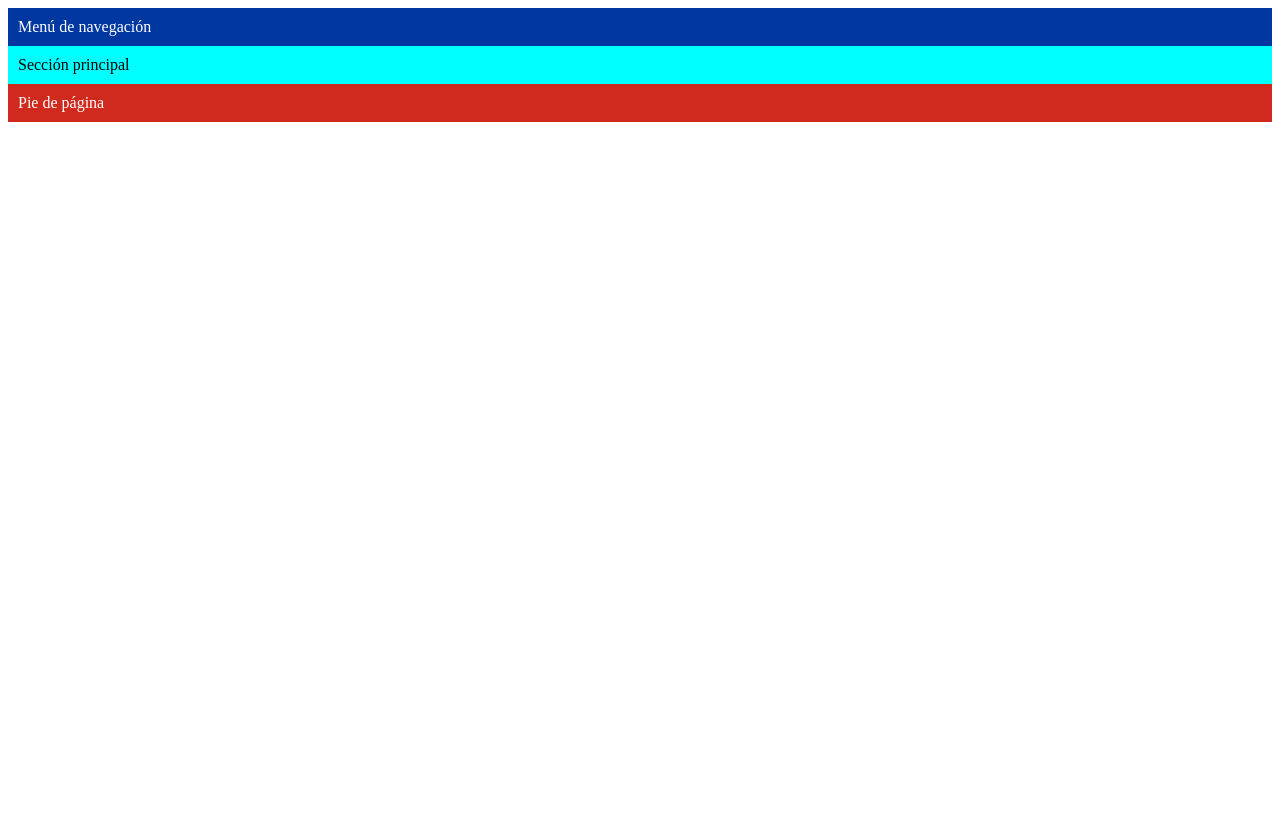
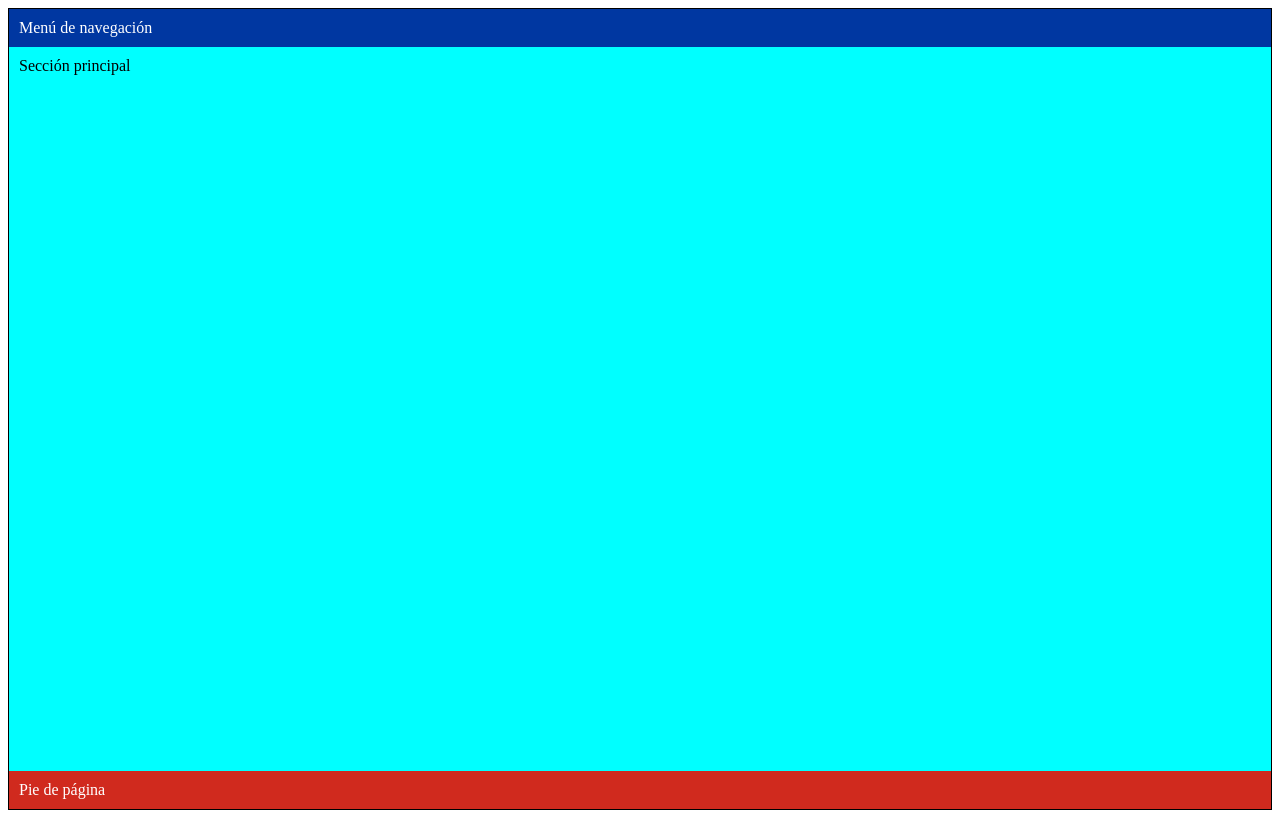
Before and after one commit to Lavkenpilar/layaut-media-queries, a plain HTML site: page index.html in a window 1280 px wide. Drawn offline with Linux system fonts and the light colour scheme.

Commit message:
defino-grilla-css

```diff
--- a/assets/css/style.css
+++ b/assets/css/style.css
@@ -16,3 +16,12 @@ footer {
     color: white;
     padding: 10px;
 }
+body {
+    display: grid;
+    border: 1px solid black;
+    grid-template-rows: 38px calc(100vh - 76px) 38px;
+    grid-template-areas:
+    'menu'
+    'seccion-principal'
+    'pie-de-pagina';
+}
```
